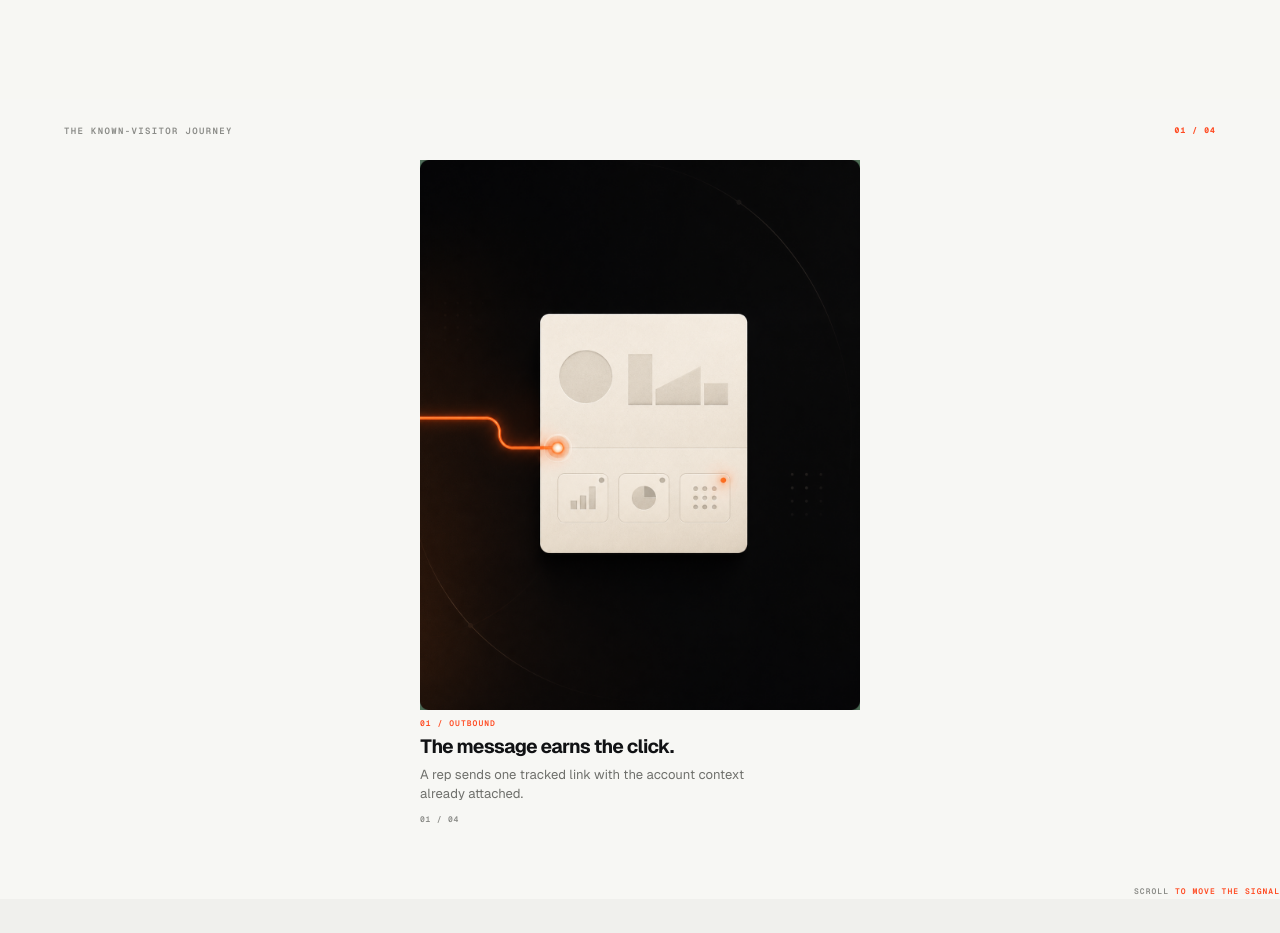
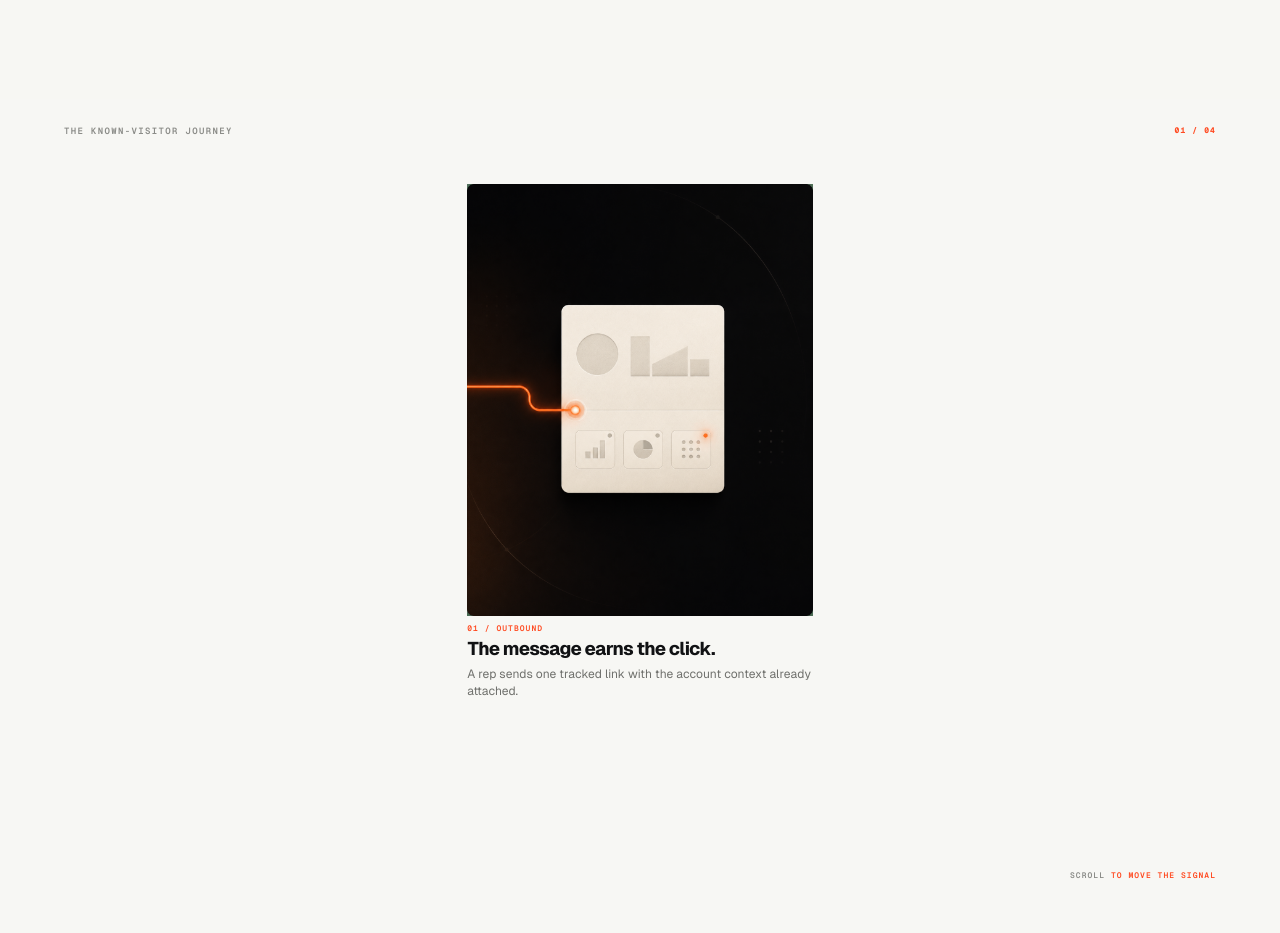
Before and after one commit to cherrylw1/SignalRoute, a Next.js app: page / in a window 1280 px wide. Shown: the part 3080-4013 px from the top of the page. Built offline with nearby package versions, Linux system fonts and the light colour scheme.

Commit message:
Rebuild journey cards as an open rail

```diff
--- a/src/components/reference-home.tsx
+++ b/src/components/reference-home.tsx
@@ -146,8 +146,19 @@ export function HorizontalSignalStory() {
     <section className="reference-horizontal" id="how-it-works" ref={ref} data-stage={active + 1} aria-labelledby="horizontal-title">
       <div className="reference-horizontal-pin">
         <div className="reference-horizontal-head"><p className="reference-kicker">THE KNOWN-VISITOR JOURNEY</p><strong>{String(active + 1).padStart(2, "0")} / 04</strong></div>
-        <div className="reference-horizontal-layout">
-          <div className="reference-horizontal-canvas" ref={canvasRef}><div className="reference-horizontal-track" ref={trackRef}>{signalStages.map((stage, i) => <figure key={stage.kicker} className={i === active ? "is-active" : ""}><div className="reference-scroll-card"><Image src={stage.image} alt={stage.alt} fill priority={i === 0} sizes="(max-width: 900px) 70vw, 34vw" /></div><figcaption className="reference-scroll-card-info"><div><span>{stage.kicker}</span><strong id={i === 0 ? "horizontal-title" : undefined}>{stage.title}</strong></div><small>{stage.body}</small><b>{String(i + 1).padStart(2, "0")} / 04</b></figcaption></figure>)}</div></div>
+        <div className="journey-viewport" ref={canvasRef}>
+          <div className="journey-track" ref={trackRef}>
+            {signalStages.map((stage, i) => (
+              <figure key={stage.kicker} className={`journey-slide ${i === active ? "is-active" : ""}`}>
+                <div className="journey-image"><Image src={stage.image} alt={stage.alt} fill priority={i === 0} sizes="(max-width: 620px) 82vw, 380px" /></div>
+                <figcaption className="journey-caption">
+                  <span>{stage.kicker}</span>
+                  <strong id={i === 0 ? "horizontal-title" : undefined}>{stage.title}</strong>
+                  <small>{stage.body}</small>
+                </figcaption>
+              </figure>
+            ))}
+          </div>
         </div>
         <p className="reference-horizontal-instruction">SCROLL <span>TO MOVE THE SIGNAL</span></p>
       </div>
```
Also changed, not shown: src/app/globals.css.
